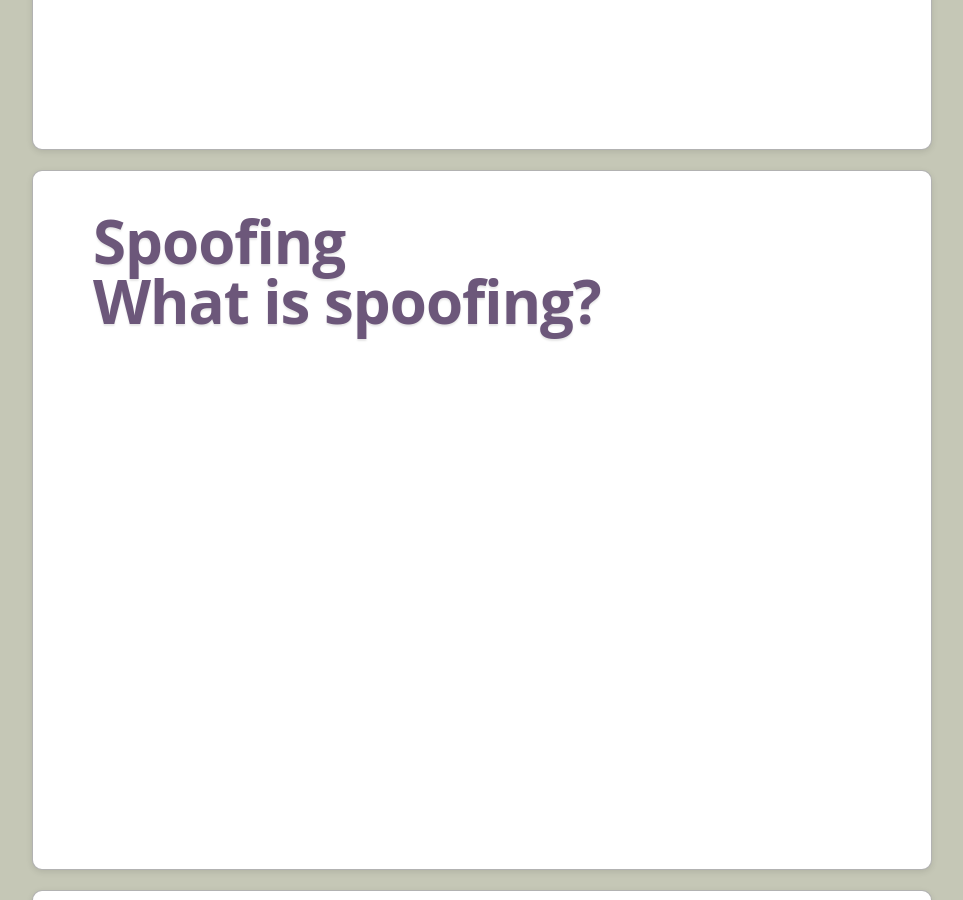
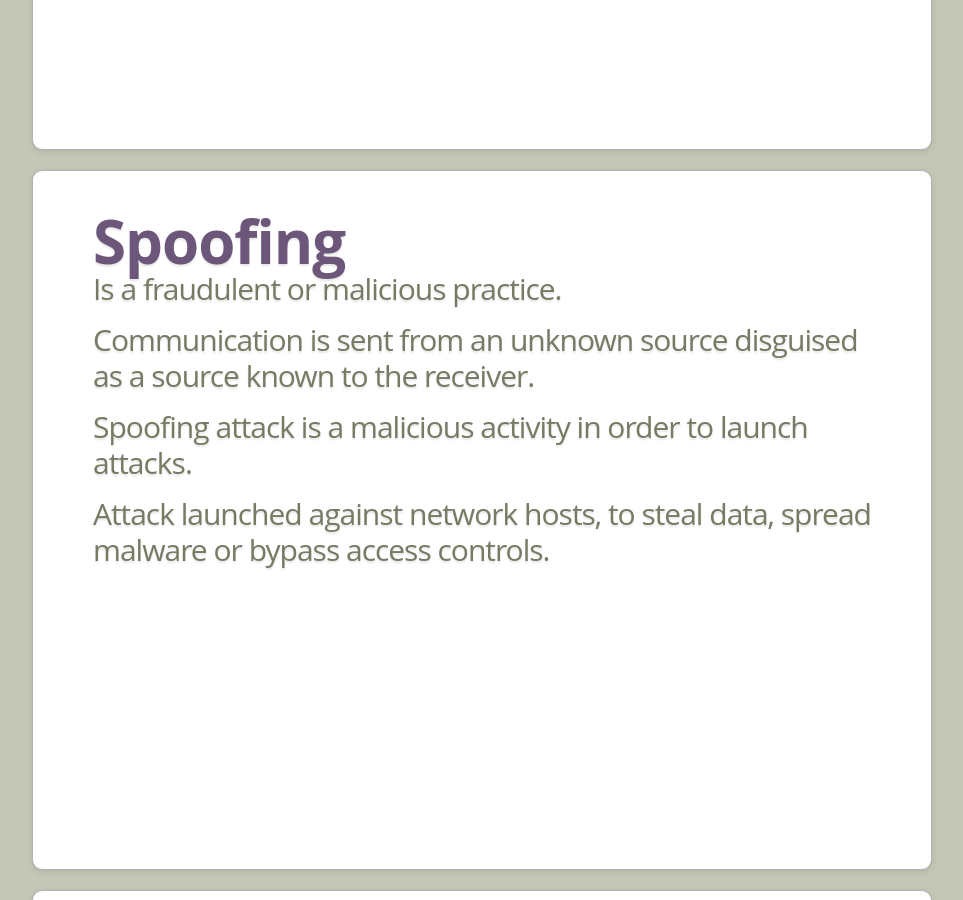
Before and after one commit to profbmuthu/CCrime, a Jekyll site: the page built from print.html, in a window 1280 px wide and 900 px high, scrolled down 2730 px. Shown: the whole window, without its empty margins (158-1121 px from the left). Built offline with Jekyll 4.4.1, drawn with Linux system fonts in a browser that asks for light colours.

Commit message:
Update 2017-1-5-Spoofing.md

```diff
--- a/_posts/2017-1-5-Spoofing.md
+++ b/_posts/2017-1-5-Spoofing.md
@@ -7,4 +7,7 @@ data:
   y: 3000
 ---
 
-# What is spoofing?
+1. Is a fraudulent or malicious practice.
+2. Communication is sent from an unknown source disguised as a source known to the receiver.
+3. Spoofing attack is a malicious activity in order to launch attacks.
+4. Attack launched against network hosts, to steal data, spread malware or bypass access controls.
```
